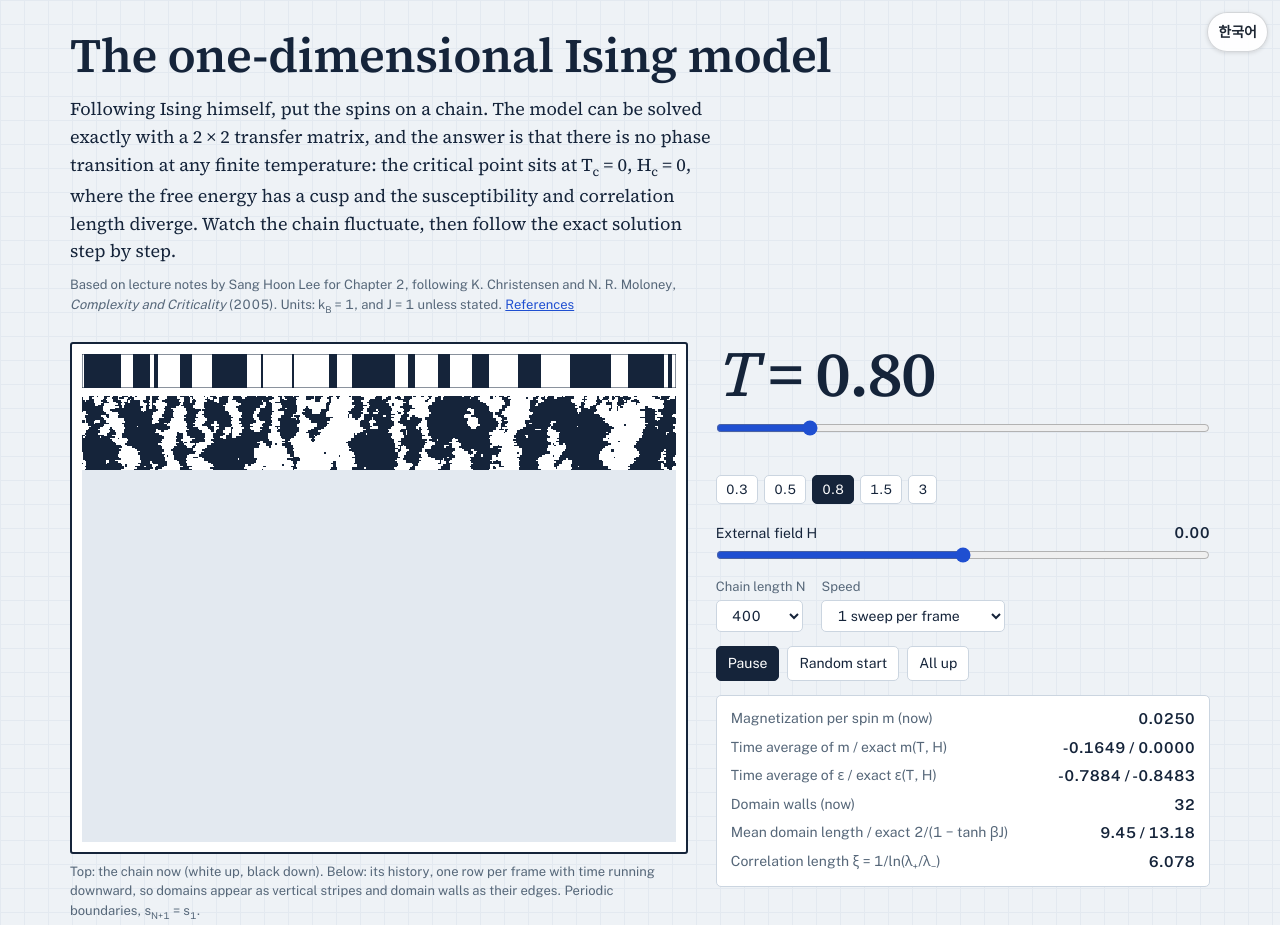
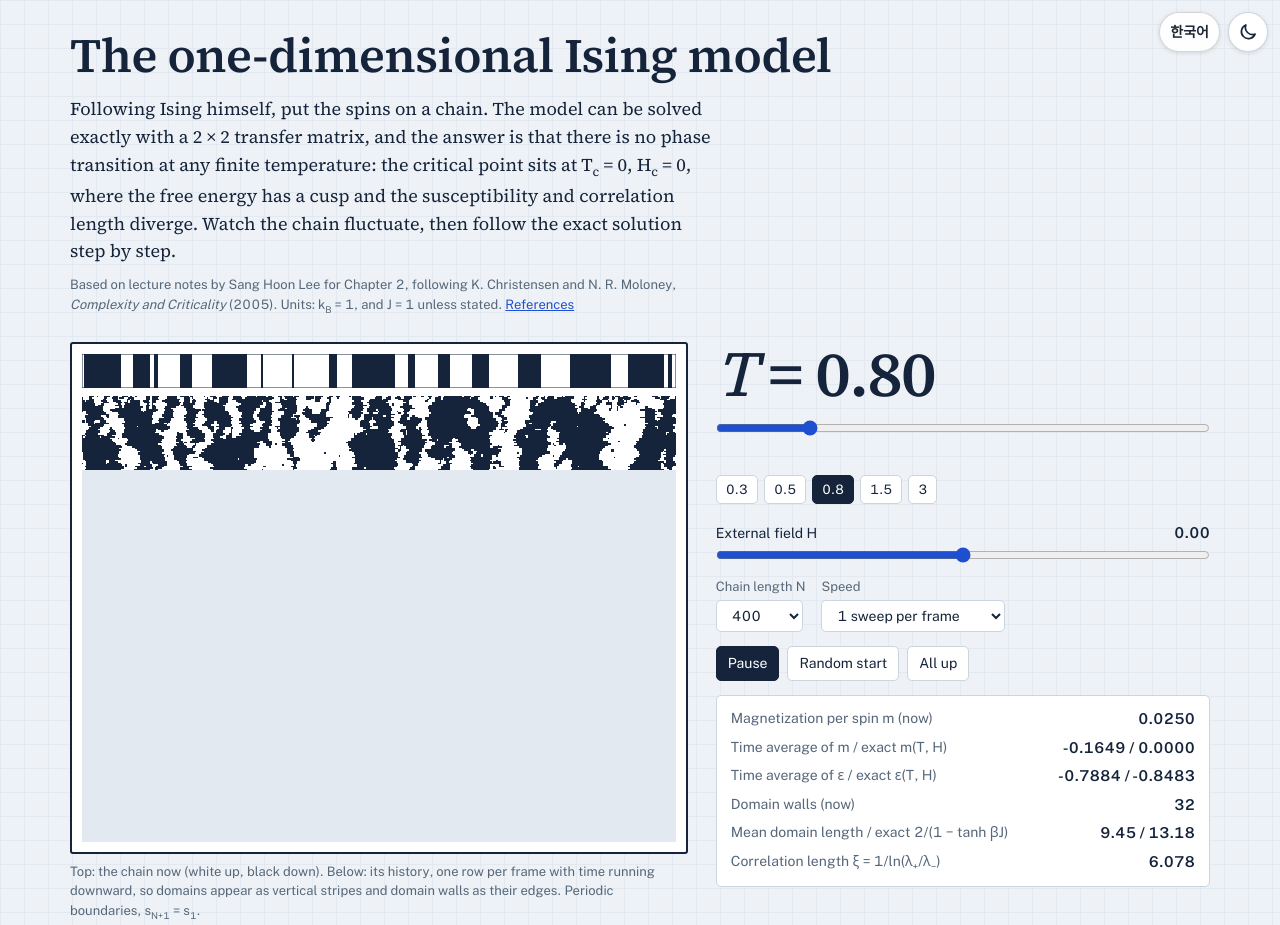
Before and after one commit to lshlj82/Ising-model-1D, a plain HTML site: page index.html in a window 1280 px wide. Shown: the top 925 px of the page. Drawn offline with nearby package versions, Linux system fonts and the light colour scheme; animation ran at ten frames a second; a web font is replaced by a local one.

Commit message:
Add files via upload

```diff
--- a/index.html
+++ b/index.html
@@ -157,10 +157,20 @@ ol.refs li{margin-bottom:8px}
 .rad .rc{display:inline-block; border-top:0.075em solid currentColor; padding:0.04em 0.12em 0 0.1em; line-height:1.1}
 .ss{display:inline-flex; flex-direction:column; vertical-align:0.5em; line-height:1; font-size:0.72em; margin-left:0.04em; margin-right:0.04em}
 .ss sup,.ss sub{font-size:1em; vertical-align:baseline; line-height:1.02; position:static}
-#langBtn{right:calc(env(safe-area-inset-right,0px) + 12px)}
+</style>
+<script>try { const t = localStorage.getItem("netsci-theme"); if (t === "light" || t === "dark") document.documentElement.dataset.theme = t; } catch (e) {}</script>
+<style>
+button.theme-btn{position:fixed; z-index:20; top:calc(env(safe-area-inset-top, 0px) + 12px); right:calc(env(safe-area-inset-right, 0px) + 12px);
+  width:40px; height:40px; padding:0; border-radius:50%; display:grid; place-items:center; cursor:pointer;
+  background:var(--panel); color:var(--ink); border:1px solid var(--rule); box-shadow:0 1px 4px rgba(0,0,0,.12)}
+button.theme-btn:hover{background:var(--panel); color:var(--ink); border-color:var(--ink)}
+button.theme-btn:focus-visible{outline:3px solid var(--accent); outline-offset:2px}
+@media (max-width:640px){ h1{padding-right:96px} }
+button.theme-btn svg{width:20px; height:20px; fill:none; stroke:currentColor; stroke-width:2; stroke-linecap:round; stroke-linejoin:round}
 </style>
 </head>
 <body>
+<button id="themeBtn" class="theme-btn" type="button" aria-label="Switch to dark mode"></button>
 <div class="wrap">
 
 <header>
@@ -592,10 +602,27 @@ const ro=new ResizeObserver(()=>{ if (rz) return; rz=requestAnimationFrame(()=>{
 document.querySelectorAll('figure, .plate').forEach(el=>ro.observe(el));
 window.addEventListener('langchange',()=>{ $('runB').textContent=LV.running?tr('Pause','일시 정지'):tr('Run','실행'); matKey=''; if (S){ stats(); drawChain(); drawLive(); } drawMat(); drawCorr(); drawWalls(); });
 matchMedia('(prefers-color-scheme: dark)').addEventListener('change',()=>{ readColors(); if (S){ drawChain(); drawLive(); } drawMat(); drawCorr(); drawWalls(); });
+new MutationObserver(()=>{ readColors(); if (S){ drawChain(); drawLive(); } drawMat(); drawCorr(); drawWalls(); }).observe(document.documentElement, { attributes: true, attributeFilter: ['data-theme'] });
 
 readColors(); reset('random'); setT(0.8); drawChains(); drawMat(); drawCorr(); drawWalls();
 drawChain(); drawLive();
 if (RM.matches) setRun(false); else kick();
+})();
+</script>
+<script>
+(() => {
+  // light/dark switch; the choice is remembered across all of the course demos
+  const btn = document.getElementById("themeBtn"), root = document.documentElement, mq = matchMedia("(prefers-color-scheme: dark)");
+  const SUN = '<svg viewBox="0 0 24 24" aria-hidden="true"><circle cx="12" cy="12" r="4.5"/><path d="M12 2v2.5M12 19.5V22M2 12h2.5M19.5 12H22M4.9 4.9l1.8 1.8M17.3 17.3l1.8 1.8M4.9 19.1l1.8-1.8M17.3 6.7l1.8-1.8"/></svg>';
+  const MOON = '<svg viewBox="0 0 24 24" aria-hidden="true"><path d="M20.5 14.5A8.5 8.5 0 0 1 9.5 3.5a8.5 8.5 0 1 0 11 11z"/></svg>';
+  const current = () => root.dataset.theme || (mq.matches ? "dark" : "light");
+  const sync = () => { const dark = current() === "dark", label = dark ? tr("Switch to light mode","밝은 화면으로 전환") : tr("Switch to dark mode","어두운 화면으로 전환");
+    btn.innerHTML = dark ? SUN : MOON; btn.setAttribute("aria-label", label); btn.title = label; };
+  btn.addEventListener("click", () => { const next = current() === "dark" ? "light" : "dark"; root.dataset.theme = next;
+    try { localStorage.setItem("netsci-theme", next); } catch (e) {} sync(); });
+  mq.addEventListener("change", sync);
+  window.addEventListener("langchange", sync);
+  sync();
 })();
 </script>
 <!-- lang-toggle:body -->
```
